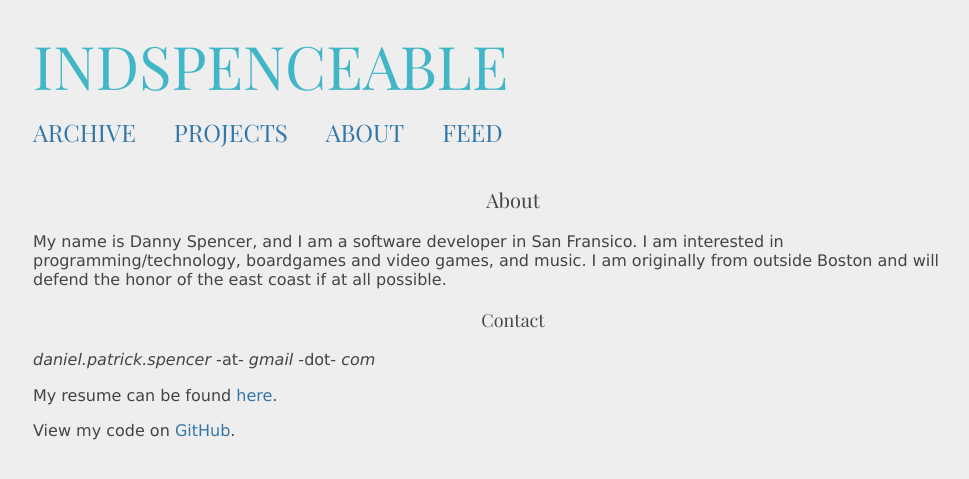
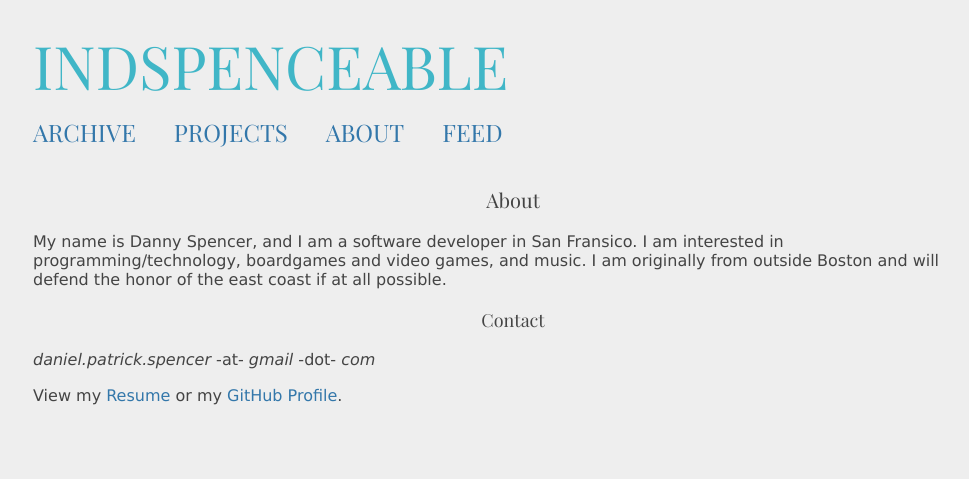
Before and after one commit to indspenceable/indspenceable.github.com, a Jekyll site: the page built from about.md, in a window 1280 px wide. Shown: the top 479 px of the page, without its empty margins (127-1096 px from the left). Built offline with Jekyll 4.4.1, drawn with Linux system fonts in a browser that asks for light colours; some web fonts are replaced.

Commit message:
Final update to phrasing.

```diff
--- a/about.md
+++ b/about.md
@@ -11,6 +11,4 @@ My name is Danny Spencer, and I am a software developer in San Fransico. I am in
 
 _daniel.patrick.spencer_ -at- _gmail_ -dot- _com_
 
-My resume can be found [here](/Daniel_Spencer_Resume.pdf).
-
-View my code on [GitHub](https://github.com/indspenceable/).
+View my [Resume](/Daniel_Spencer_Resume.pdf) or my [GitHub Profile](https://github.com/indspenceable/).
```
